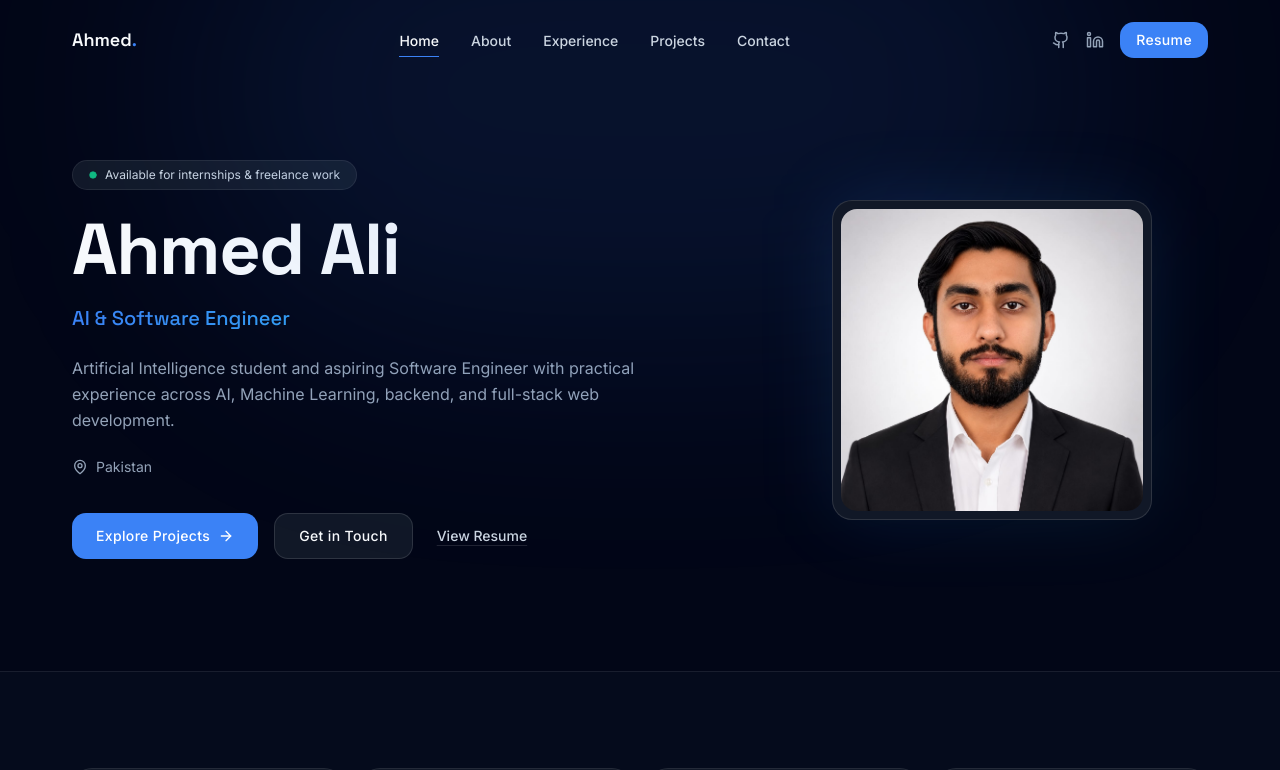
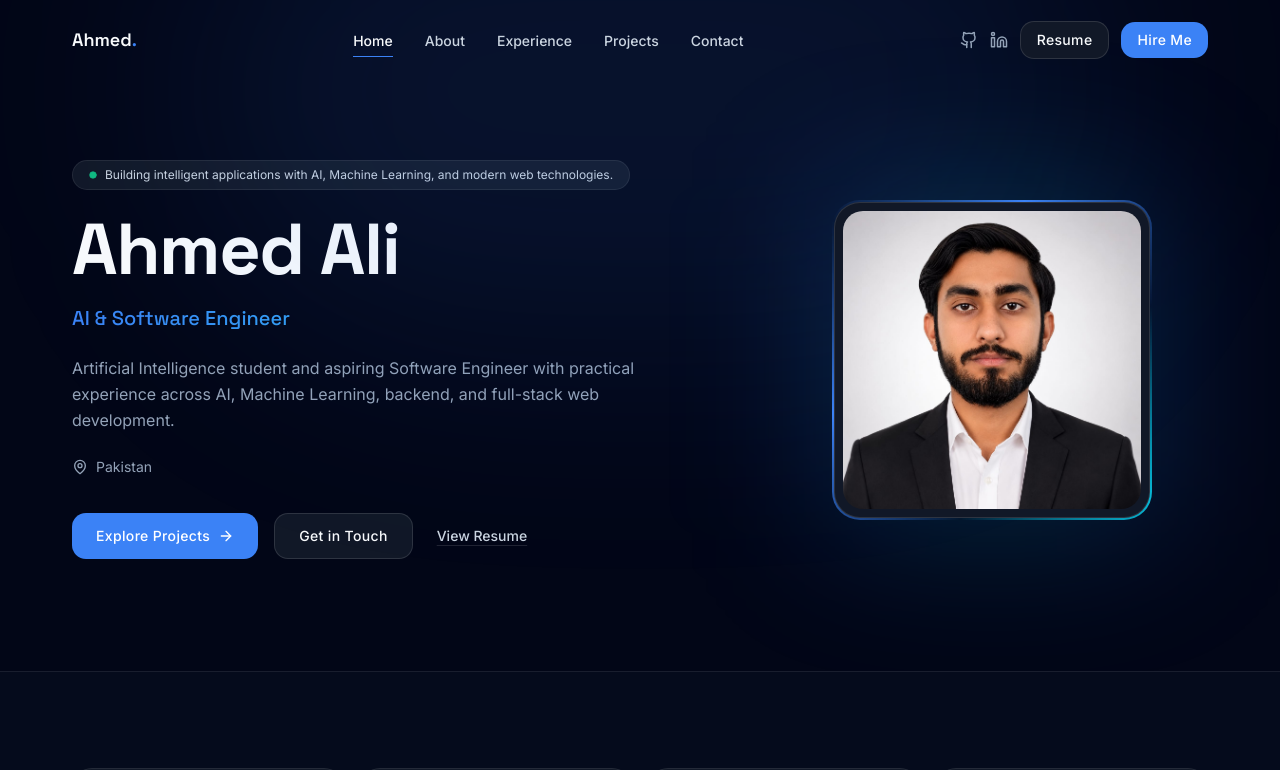
Before and after one commit to ahmedali2155/portfolio, a React (Vite) app: page / in a window 1280 px wide. Shown: the top 770 px of the page. Built offline with nearby package versions, Linux system fonts and the light colour scheme.

Commit message:
Add Titanic ML Prediction Platform project

```diff
--- a/src/components/layout/Navbar.tsx
+++ b/src/components/layout/Navbar.tsx
@@ -19,31 +19,44 @@ export function Navbar() {
 
   useEffect(() => {
     const onScroll = () => setScrolled(window.scrollY > 8);
+
+    onScroll();
+
     window.addEventListener("scroll", onScroll);
+
     return () => window.removeEventListener("scroll", onScroll);
   }, []);
 
   useEffect(() => {
     document.body.style.overflow = open ? "hidden" : "";
+
+    return () => {
+      document.body.style.overflow = "";
+    };
   }, [open]);
 
   const github = profile.social.find((s) => s.icon === "github");
   const linkedin = profile.social.find((s) => s.icon === "linkedin");
 
   return (
+    <>
       <header
         className={cn(
-        "fixed top-0 left-0 right-0 z-50 transition-all duration-300",
-        scrolled
-          ? "border-b border-border-subtle bg-bg-primary/80 backdrop-blur-glass shadow-lg shadow-black/20"
+          "fixed inset-x-0 top-0 z-50 transition-all duration-300",
+          scrolled || open
+            ? "border-b border-border-subtle bg-bg-primary/95 backdrop-blur-glass shadow-lg shadow-black/20"
             : "bg-transparent"
         )}
       >
         <nav className="content-container flex h-16 items-center justify-between md:h-20">
-        <Link to="/" className="font-heading text-lg font-semibold text-text-primary">
+          <Link
+            to="/"
+            className="font-heading text-lg font-semibold text-text-primary"
+          >
             Ahmed<span className="text-accent-blue">.</span>
           </Link>
 
+          {/* Desktop Navigation */}
           <ul className="hidden items-center gap-8 md:flex">
             {links.map((link) => (
               <li key={link.to}>
@@ -70,7 +83,8 @@ export function Navbar() {
             ))}
           </ul>
 
-        <div className="hidden items-center gap-4 md:flex">
+          {/* Desktop Right */}
+          <div className="hidden items-center gap-3 md:flex">
             {hasValue(github?.url) && (
               <a
                 href={github!.url}
@@ -82,6 +96,7 @@ export function Navbar() {
                 <Github size={18} />
               </a>
             )}
+
             {hasValue(linkedin?.url) && (
               <a
                 href={linkedin!.url}
@@ -93,24 +108,32 @@ export function Navbar() {
                 <Linkedin size={18} />
               </a>
             )}
-          <Button as="a" href="/resume" size="sm">
+
+            <Button as="a" href="/resume" variant="secondary" size="sm">
               Resume
+            </Button>
+
+            <Button as={Link} to="/contact" size="sm">
+              Hire Me
             </Button>
           </div>
 
+          {/* Mobile Menu Button */}
           <button
             className="text-text-primary md:hidden"
             aria-label={open ? "Close menu" : "Open menu"}
             aria-expanded={open}
-          onClick={() => setOpen((v) => !v)}
+            onClick={() => setOpen((prev) => !prev)}
           >
             {open ? <X size={24} /> : <Menu size={24} />}
           </button>
         </nav>
+      </header>
 
+      {/* Mobile Menu */}
       {open && (
-        <div className="fixed inset-0 top-16 z-40 bg-bg-primary/95 backdrop-blur-glass md:hidden">
-          <ul className="content-container flex flex-col gap-2 pt-6">
+        <div className="fixed inset-0 z-40 bg-bg-primary pt-16 md:hidden">
+          <ul className="content-container flex flex-col gap-2 py-6">
             {links.map((link) => (
               <li key={link.to}>
                 <NavLink
@@ -128,6 +151,7 @@ export function Navbar() {
                 </NavLink>
               </li>
             ))}
+
             <li>
               <Link
                 to="/resume"
@@ -137,9 +161,19 @@ export function Navbar() {
                 Resume
               </Link>
             </li>
+
+            <li>
+              <Link
+                to="/contact"
+                onClick={() => setOpen(false)}
+                className="block rounded-lg bg-accent-blue px-4 py-3 text-center text-base font-semibold text-white transition hover:opacity-90"
+              >
+                Hire Me
+              </Link>
+            </li>
           </ul>
         </div>
       )}
-    </header>
+    </>
   );
 }
--- a/src/components/sections/Hero.tsx
+++ b/src/components/sections/Hero.tsx
@@ -7,21 +7,38 @@ import { Container } from "@/components/ui/Container";
 
 const container = {
   hidden: {},
-  show: { transition: { staggerChildren: 0.12, delayChildren: 0.1 } },
+  show: {
+    transition: {
+      staggerChildren: 0.12,
+      delayChildren: 0.1,
+    },
+  },
 };
 
 const item = {
-  hidden: { opacity: 0, y: 16 },
-  show: { opacity: 1, y: 0, transition: { duration: 0.5, ease: "easeOut" } },
+  hidden: {
+    opacity: 0,
+    y: 16,
+  },
+  show: {
+    opacity: 1,
+    y: 0,
+    transition: {
+      duration: 0.5,
+      ease: "easeOut",
+    },
+  },
 };
 
 export function Hero() {
   return (
     <section className="relative overflow-hidden pt-32 pb-20 md:pt-40 md:pb-28">
+      {/* Background Glow */}
       <div
         aria-hidden
         className="pointer-events-none absolute -top-40 left-1/2 h-[500px] w-[900px] -translate-x-1/2 rounded-full bg-accent-blue/10 blur-[120px]"
       />
+
       <Container>
         <motion.div
           variants={container}
@@ -29,13 +46,18 @@ export function Hero() {
           animate="show"
           className="grid items-center gap-14 md:grid-cols-[1.2fr_0.8fr]"
         >
+          {/* Left Content */}
           <div>
             <motion.div
               variants={item}
               className="mb-5 inline-flex items-center gap-2 rounded-full border border-border-subtle bg-surface-card px-4 py-1.5 text-xs text-text-secondary"
             >
-              <Circle size={8} className="fill-state-success text-state-success" />
-              Available for internships & freelance work
+              <Circle
+                size={8}
+                className="fill-state-success text-state-success"
+              />
+              Building intelligent applications with AI, Machine Learning, and
+              modern web technologies.
             </motion.div>
 
             <motion.h1
@@ -45,25 +67,40 @@ export function Hero() {
               {profile.name}
             </motion.h1>
 
-            <motion.p variants={item} className="mt-4 text-h5 font-medium text-gradient font-heading">
+            <motion.p
+              variants={item}
+              className="mt-4 font-heading text-h5 font-medium text-gradient"
+            >
               {profile.headline}
             </motion.p>
 
-            <motion.p variants={item} className="mt-6 max-w-xl text-base leading-relaxed text-text-muted">
+            <motion.p
+              variants={item}
+              className="mt-6 max-w-xl text-base leading-relaxed text-text-muted"
+            >
               {profile.shortIntro}
             </motion.p>
 
-            <motion.div variants={item} className="mt-6 flex items-center gap-2 text-sm text-text-muted">
-              <MapPin size={16} /> {profile.location}
+            <motion.div
+              variants={item}
+              className="mt-6 flex items-center gap-2 text-sm text-text-muted"
+            >
+              <MapPin size={16} />
+              {profile.location}
             </motion.div>
 
-            <motion.div variants={item} className="mt-9 flex flex-wrap gap-4">
+            <motion.div
+              variants={item}
+              className="mt-9 flex flex-wrap gap-4"
+            >
               <Button as="a" href="#projects">
                 Explore Projects <ArrowRight size={16} />
               </Button>
+
               <Button as="a" href="/contact" variant="secondary">
                 Get in Touch
               </Button>
+
               <Link
                 to="/resume"
                 className="flex items-center px-2 text-sm font-medium text-text-secondary underline decoration-border-glass underline-offset-4 hover:text-text-primary"
@@ -73,14 +110,95 @@ export function Hero() {
             </motion.div>
           </div>
 
-          <motion.div variants={item} className="relative mx-auto w-full max-w-xs">
-            <div className="absolute inset-0 -z-10 scale-95 rounded-card bg-gradient-to-br from-accent-blue/20 to-accent-cyan/10 blur-2xl" />
-            <div className="overflow-hidden rounded-card border border-border-glass bg-surface-card p-2">
-              <img
-                src={profile.avatarSrc}
-                alt={profile.name}
-                className="aspect-square w-full rounded-[16px] object-cover"
+          {/* Profile Image */}
+          <motion.div
+            variants={item}
+            className="relative mx-auto w-full max-w-xs"
+          >
+            {/* Outer Glow */}
+            <div className="absolute inset-0 -z-20 scale-110 rounded-[32px] bg-gradient-to-r from-blue-600/20 via-cyan-500/20 to-blue-600/20 blur-3xl" />
+
+            {/* Animated Border */}
+            <div className="relative overflow-hidden rounded-[28px] p-[2px]">
+              <div
+                className="
+                  absolute
+                  inset-[-150%]
+                  animate-[spin_8s_linear_infinite]
+                  bg-[conic-gradient(from_0deg,transparent_0deg,#3b82f6_60deg,transparent_120deg,#06b6d4_180deg,transparent_240deg,#3b82f6_300deg,transparent_360deg)]
+                "
               />
+
+              {/* Card */}
+              <div
+                className="
+                  group
+                  relative
+                  overflow-hidden
+                  rounded-[26px]
+                  border
+                  border-border-glass
+                  bg-surface-card
+                  p-2
+                  transition-all
+                  duration-300
+                  hover:-translate-y-2
+                  hover:border-blue-500/60
+                  hover:shadow-[0_20px_60px_rgba(59,130,246,.30)]
+                "
+              >
+                {/* Image */}
+                <img
+                  src={profile.avatarSrc}
+                  alt={profile.name}
+                  className="
+                    aspect-square
+                    w-full
+                    rounded-[20px]
+                    object-cover
+                    transition-all
+                    duration-500
+                    group-hover:scale-105
+                  "
+                />
+
+                {/* Glow Overlay */}
+                <div
+                  className="
+                    absolute
+                    inset-0
+                    rounded-[26px]
+                    bg-gradient-to-br
+                    from-blue-500/10
+                    via-cyan-400/5
+                    to-transparent
+                    opacity-0
+                    transition-opacity
+                    duration-300
+                    group-hover:opacity-100
+                  "
+                />
+
+                {/* Glass Reflection */}
+                <div className="pointer-events-none absolute inset-0 overflow-hidden rounded-[26px]">
+                  <div
+                    className="
+                      absolute
+                      -left-48
+                      top-0
+                      h-full
+                      w-28
+                      rotate-12
+                      bg-white/20
+                      blur-xl
+                      transition-transform
+                      duration-700
+                      ease-out
+                      group-hover:translate-x-[520px]
+                    "
+                  />
+                </div>
+              </div>
             </div>
           </motion.div>
         </motion.div>
--- a/src/components/ui/Button.tsx
+++ b/src/components/ui/Button.tsx
@@ -1,5 +1,10 @@
 import { forwardRef } from "react";
-import type { ButtonHTMLAttributes, AnchorHTMLAttributes, ReactNode } from "react";
+import type {
+  ButtonHTMLAttributes,
+  AnchorHTMLAttributes,
+  ReactNode,
+} from "react";
+import { Link } from "react-router-dom";
 import { cn } from "@/lib/utils";
 
 type Variant = "primary" | "secondary" | "ghost" | "text" | "icon";
@@ -16,7 +21,8 @@ const variants: Record<Variant, string> = {
   ghost:
     "border border-border-subtle text-text-secondary hover:border-accent-blue/40 hover:text-text-primary",
   text: "text-accent-blue hover:text-accent-cyan px-0",
-  icon: "rounded-full border border-border-subtle text-text-secondary hover:text-accent-blue hover:border-accent-blue/50 p-2.5",
+  icon:
+    "rounded-full border border-border-subtle text-text-secondary hover:text-accent-blue hover:border-accent-blue/50 p-2.5",
 };
 
 const sizes: Record<Size, string> = {
@@ -32,16 +38,57 @@ interface CommonProps {
 }
 
 type ButtonProps = CommonProps &
-  ButtonHTMLAttributes<HTMLButtonElement> & { as?: "button" };
+  ButtonHTMLAttributes<HTMLButtonElement> & {
+    as?: "button";
+  };
 
-type LinkProps = CommonProps &
-  AnchorHTMLAttributes<HTMLAnchorElement> & { as: "a" };
+type AnchorProps = CommonProps &
+  AnchorHTMLAttributes<HTMLAnchorElement> & {
+    as: "a";
+  };
+
+type RouterLinkProps = CommonProps & {
+  as: typeof Link;
+  to: string;
+};
+
+type Props = ButtonProps | AnchorProps | RouterLinkProps;
 
 export const Button = forwardRef<
   HTMLButtonElement | HTMLAnchorElement,
-  ButtonProps | LinkProps
->(({ variant = "primary", size = "md", className, children, as, ...rest }, ref) => {
-  const classes = cn(base, variants[variant], variant !== "icon" && sizes[size], className);
+  Props
+>(
+  (
+    {
+      variant = "primary",
+      size = "md",
+      className,
+      children,
+      as,
+      ...rest
+    },
+    ref
+  ) => {
+    const classes = cn(
+      base,
+      variants[variant],
+      variant !== "icon" && sizes[size],
+      className
+    );
+
+    if (as === Link) {
+      const { to, ...linkProps } = rest as RouterLinkProps;
+
+      return (
+        <Link
+          to={to}
+          className={classes}
+          {...linkProps}
+        >
+          {children}
+        </Link>
+      );
+    }
 
     if (as === "a") {
       return (
@@ -64,6 +111,7 @@ export const Button = forwardRef<
         {children}
       </button>
     );
-});
+  }
+);
 
 Button.displayName = "Button";
--- a/src/data/projects.ts
+++ b/src/data/projects.ts
@@ -4,6 +4,7 @@ import skylineImg from "@/assets/images/projects/skyline.png";
 import crmImg from "@/assets/images/projects/crm.png";
 import stickyImg from "@/assets/images/projects/sticky-notes.png";
 import aiBuilderImg from "@/assets/images/projects/ai-website-builder.png";
+import titanicMlImg from "@/assets/images/projects/titaniccsv.png";
 
 /**
  * Add a new project by appending an object here — cards, the featured
@@ -11,7 +12,87 @@ import aiBuilderImg from "@/assets/images/projects/ai-website-builder.png";
  * To swap a screenshot, replace the matching file in
  * src/assets/images/projects/ and keep the same filename.
  */
+
+
 export const projects: Project[] = [
+
+  {
+  slug: "titanic-ml-prediction-platform",
+  title: "Titanic ML Prediction Platform",
+  category: "Machine Learning / Production Frontend",
+  status: "Completed",
+  description:
+    "A production-grade frontend for a deployed FastAPI machine learning API featuring live prediction, real-time monitoring, drift detection, A/B testing metrics, and a modern glassmorphic interface.",
+
+  problem:
+    "Machine learning projects often stop at model training and lack a polished production interface for monitoring, inference, and deployment visualization.",
+
+  solution:
+    "Built a fully responsive React application that communicates with a live FastAPI backend, providing prediction workflows, health monitoring, Champion–Challenger metrics, drift visualization, API documentation, and production-style dashboards.",
+
+  technologies: [
+    "React 19",
+    "TypeScript",
+    "Vite",
+    "Tailwind CSS",
+    "Framer Motion",
+    "React Hook Form",
+    "Zod",
+    "Axios",
+    "Recharts",
+    "FastAPI",
+    "Machine Learning",
+    "Vercel"
+  ],
+
+  features: [
+    "Live Titanic survival prediction",
+    "Production dashboard with real-time metrics",
+    "Feature drift visualization",
+    "Champion vs Challenger monitoring",
+    "Automatic API polling",
+    "Health monitoring",
+    "Responsive glassmorphism UI",
+    "API documentation page",
+    "Dark mode interface",
+    "Secure API key integration"
+  ],
+
+  challenges: [
+    "Integrating multiple ML monitoring endpoints into one dashboard",
+    "Building reusable polling hooks for live data",
+    "Handling backend cold starts gracefully",
+    "Creating production-style charts from dynamic API responses",
+    "Designing a responsive monitoring interface from scratch"
+  ],
+
+  lessonsLearned:
+    "This project strengthened my understanding of frontend architecture for production ML systems, API integration, reusable React hooks, TypeScript, dashboard visualization, deployment workflows, and real-world software engineering practices.",
+
+  skillsDemonstrated: [
+    "React",
+    "TypeScript",
+    "Machine Learning",
+    "API Integration",
+    "Dashboard Development",
+    "Data Visualization",
+    "Tailwind CSS",
+    "Framer Motion",
+    "Deployment",
+    "Production UI"
+  ],
+
+  links: {
+  liveDemo: "https://titanicml.vercel.app",
+  github: "https://github.com/ahmedali2155/titanic-ml-prediction-platform",
+  api: "https://prosensia-ml-api.onrender.com/docs",
+},
+
+  image: titanicMlImg,
+
+  featured: true,
+},
+
   {
     slug: "employee-management-system",
     title: "Employee Management System",
@@ -75,7 +156,7 @@ export const projects: Project[] = [
     image: skylineImg,
     featured: true,
   },
-  {
+      {
     slug: "crm-system",
     title: "CRM System",
     category: "Full Stack / Firebase",
@@ -101,8 +182,34 @@ export const projects: Project[] = [
     lessonsLearned:
       "Gained first hands-on experience with a real backend service and understood the trade-offs between local and cloud persistence.",
     skillsDemonstrated: ["Firebase", "CRUD", "React", "Cloud Database"],
-    links: {},
+    links: {
+      liveDemo: "https://ahmed-crm.vercel.app/",
+    },
     image: crmImg,
+    featured: true,
+  },
+  {
+    slug: "ai-website-builder",
+    title: "AI Website Builder",
+    category: "AI / Frontend",
+    status: "In Development",
+    description:
+      "An AI-assisted website generation platform designed to create websites through intelligent, guided workflows.",
+    problem:
+      "Building a website from scratch is slow for non-technical users and repetitive even for experienced developers.",
+    solution:
+      "An in-progress platform combining a React frontend with planned AI APIs to generate site structure and content from user input.",
+    technologies: ["React", "Vite", "JavaScript", "AI APIs (planned)"],
+    features: [
+      "AI-assisted layout generation (planned)",
+      "Guided website creation workflow",
+      "React-based builder interface",
+    ],
+    skillsDemonstrated: ["AI Integration", "Frontend Development", "UI Design"],
+    links: {
+      liveDemo: "https://ahmed-buildai.vercel.app/",
+    },
+    image: aiBuilderImg,
     featured: true,
   },
   {
@@ -134,30 +241,7 @@ export const projects: Project[] = [
     image: stickyImg,
     featured: true,
   },
-  {
-    slug: "ai-website-builder",
-    title: "AI Website Builder",
-    category: "AI / Frontend",
-    status: "Completed",
-    description:
-      "An AI-assisted website generation platform designed to create websites through intelligent, guided workflows.",
-    problem:
-      "Building a website from scratch is slow for non-technical users and repetitive even for experienced developers.",
-    solution:
-      "An in-progress platform combining a React frontend with planned AI APIs to generate site structure and content from user input.",
-    technologies: ["React", "Vite", "JavaScript", "AI APIs (planned)"],
-    features: [
-      "AI-assisted layout generation (planned)",
-      "Guided website creation workflow",
-      "React-based builder interface",
-    ],
-    skillsDemonstrated: ["AI Integration", "Frontend Development", "UI Design"],
-    links: {
-      liveDemo: "https://ahmed-buildai.vercel.app/",
-    },
-    image: aiBuilderImg,
-    featured: true,
-  },
+
 ];
 
 export const featuredProjects = projects.filter((p) => p.featured);
--- a/src/types/index.ts
+++ b/src/types/index.ts
@@ -45,6 +45,7 @@ export interface Internship {
 export interface ProjectLinks {
   github?: string;
   liveDemo?: string;
+  api?: string;
 }
 
 export interface Project {
```
Also changed, not shown: src/components/common/LinkButton.tsx (+49 -9 lines), src/assets/images/projects/titaniccsv.png (added). Lines whose indentation alone changed are shown as unchanged.
